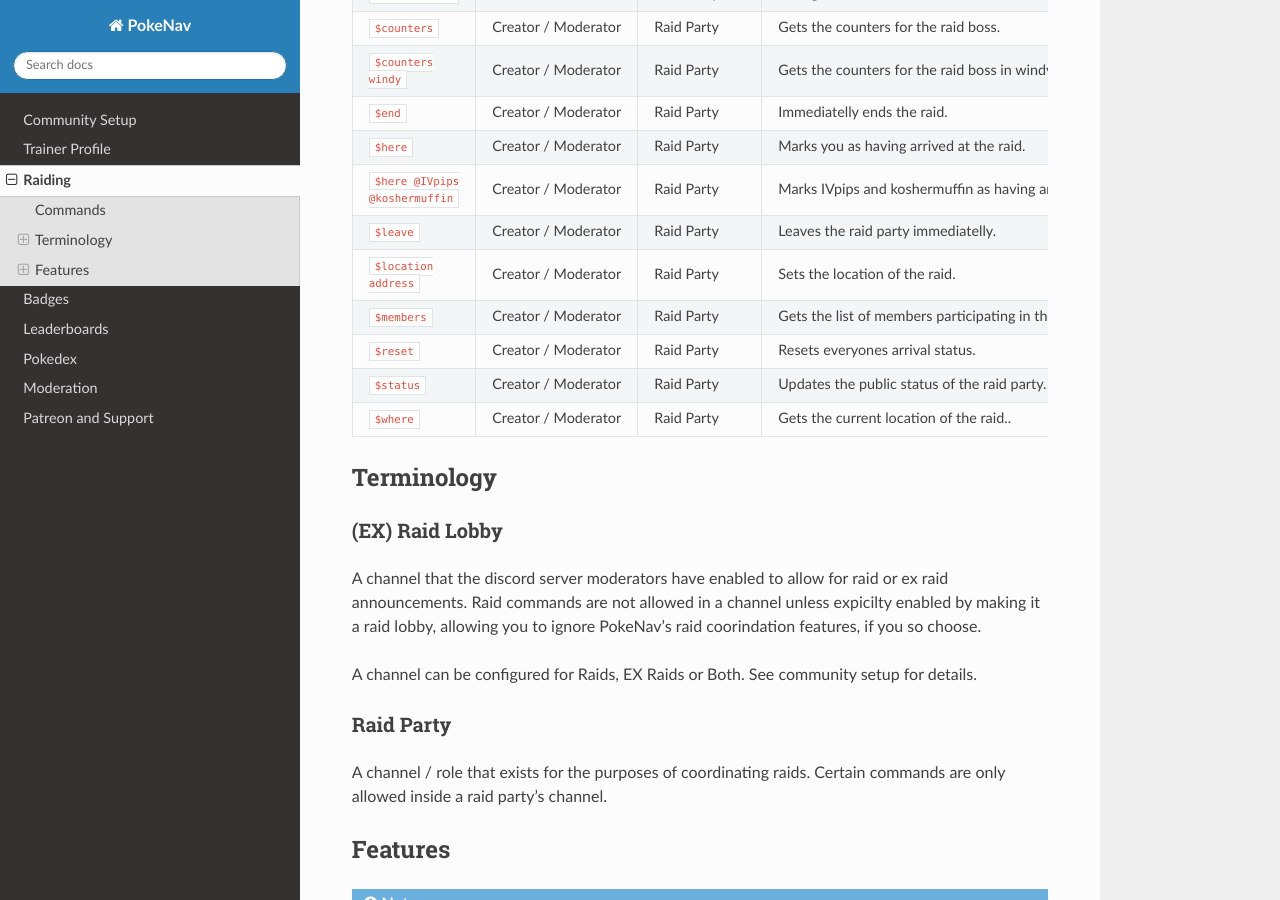
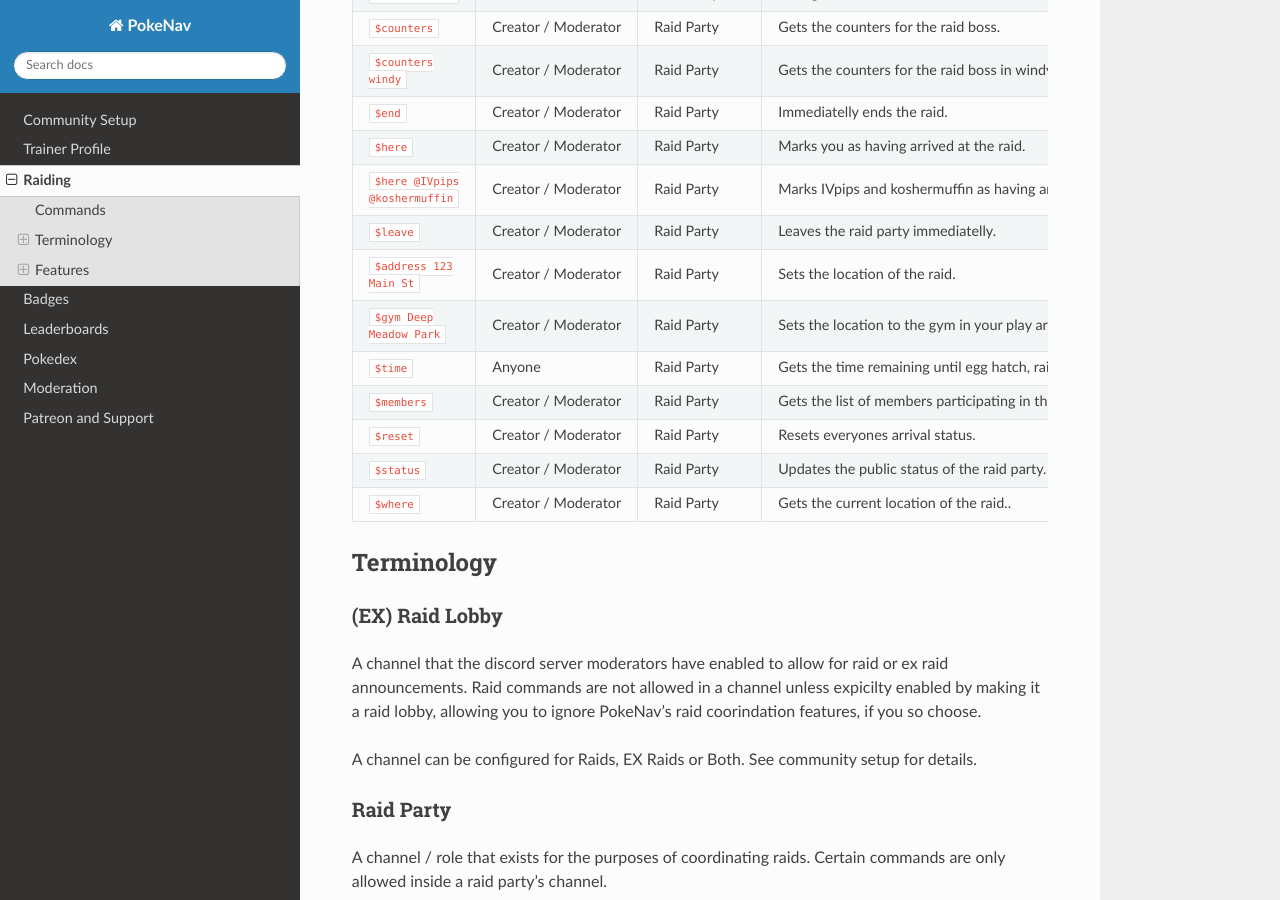
Before and after one commit to PokeNavBot/pokenav-documentation, a Sphinx documentation site: the page built from source/raids.md, in a window 1280 px wide and 900 px high, scrolled down 433 px. Built offline with Sphinx 7.4.7 and the Read the Docs theme 2.0.0, drawn with Linux system fonts in a browser that asks for light colours; formulas are drawn with MathJax 3.

Commit message:
docs command updates

```diff
--- a/source/raids.md
+++ b/source/raids.md
@@ -16,7 +16,9 @@
    ``$here``, Creator / Moderator, Raid Party, "Marks you as having arrived at the raid."
    ``$here @IVpips @koshermuffin``, Creator / Moderator, Raid Party, "Marks IVpips and koshermuffin as having arrived at the raid."
    ``$leave``, Creator / Moderator, Raid Party, "Leaves the raid party immediatelly."
-   ``$location address``, Creator / Moderator, Raid Party, "Sets the location of the raid."
+   ``$address 123 Main St``, Creator / Moderator, Raid Party, "Sets the location of the raid."
+   ``$gym Deep Meadow Park``, Creator / Moderator, Raid Party, "Sets the location to the gym in your play area."
+   ``$time``, Anyone, Raid Party, "Gets the time remaining until egg hatch, raid end and channel expiration."
    ``$members``, Creator / Moderator, Raid Party, "Gets the list of members participating in the raid."
    ``$reset``, Creator / Moderator, Raid Party, "Resets everyones arrival status."
    ``$status``, Creator / Moderator, Raid Party, "Updates the public status of the raid party."
```
Also changed, not shown: source/moderation.md (+1 -0 lines).
